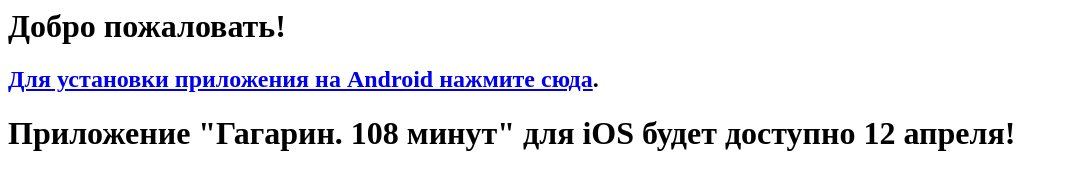
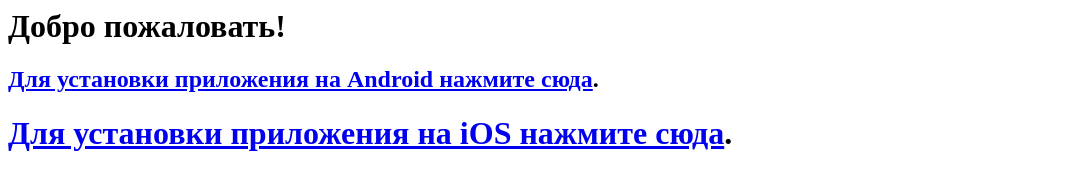
Before and after one commit to Alexflames/alexflames.github.io, a plain HTML site: page gagarin-108min/download.html in a window 1280 px wide. Shown: the whole page, without its empty margins (0-1068 px from the left). Drawn offline with Linux system fonts and the light colour scheme.

Commit message:
Update ios link 11-04-23

```diff
--- a/gagarin-108min/download.html
+++ b/gagarin-108min/download.html
@@ -10,11 +10,10 @@
     <a href="https://play.google.com/store/apps/details?id=com.lazysprite.arexcursion2">Для установки приложения нажмите сюда</a>.
   </h2>
   </div>
-  <!-- <div id="iOS" style="display: none">Вы будете автоматически перенаправлены для установки приложения на iOS.  -->
   <div id="iOS" style="display: none">
-  <h1>Приложение "Гагарин. 108 минут" для iOS будет доступно 12 апреля!</h1>
+  <h1>Вы будете автоматически перенаправлены для установки приложения на iOS.</h1>
   <p>
-    <!-- <a href="https://apps.apple.com/us/app/%D0%BC%D0%B5%D0%BB%D0%BE%D0%B4%D0%B8%D1%8F-%D1%83%D1%81%D0%B0%D0%B4%D1%8C%D0%B1%D1%8B-ar/id1565982128">Для установки приложения нажмите сюда</a>. -->
+    <a href="https://apps.apple.com/us/app/%D0%B3%D0%B0%D0%B3%D0%B0%D1%80%D0%B8%D0%BD-108-%D0%BC%D0%B8%D0%BD%D1%83%D1%82/id6447131094">Для установки приложения нажмите сюда</a>.
   </p>
   </div>
   <div id="unknownOS" style="display: none">
@@ -23,8 +22,7 @@
     <a href="https://play.google.com/store/apps/details?id=com.lazysprite.arexcursion2">Для установки приложения на Android нажмите сюда</a>.
   </h2>
   <h1>
-    Приложение "Гагарин. 108 минут" для iOS будет доступно 12 апреля!
-    <!-- <a href="https://apps.apple.com/us/app/%D0%BC%D0%B5%D0%BB%D0%BE%D0%B4%D0%B8%D1%8F-%D1%83%D1%81%D0%B0%D0%B4%D1%8C%D0%B1%D1%8B-ar/id1565982128">Для установки приложения на iOS нажмите сюда</a>. -->
+    <a href="https://apps.apple.com/us/app/%D0%B3%D0%B0%D0%B3%D0%B0%D1%80%D0%B8%D0%BD-108-%D0%BC%D0%B8%D0%BD%D1%83%D1%82/id6447131094">Для установки приложения на iOS нажмите сюда</a>.
   </h1>
   </div>
 </body>
@@ -46,7 +44,7 @@ function IOS() {
 var getOS = function() {
     if (IOS()) {
       document.getElementById('iOS').style.display = 'block';
-      <!-- window.location.replace("https://apps.apple.com/us/app/%D0%BC%D0%B5%D0%BB%D0%BE%D0%B4%D0%B8%D1%8F-%D1%83%D1%81%D0%B0%D0%B4%D1%8C%D0%B1%D1%8B-ar/id1565982128"); -->
+      window.location.replace("https://apps.apple.com/us/app/%D0%B3%D0%B0%D0%B3%D0%B0%D1%80%D0%B8%D0%BD-108-%D0%BC%D0%B8%D0%BD%D1%83%D1%82/id6447131094");
       return "IOS";
     }
 
```
